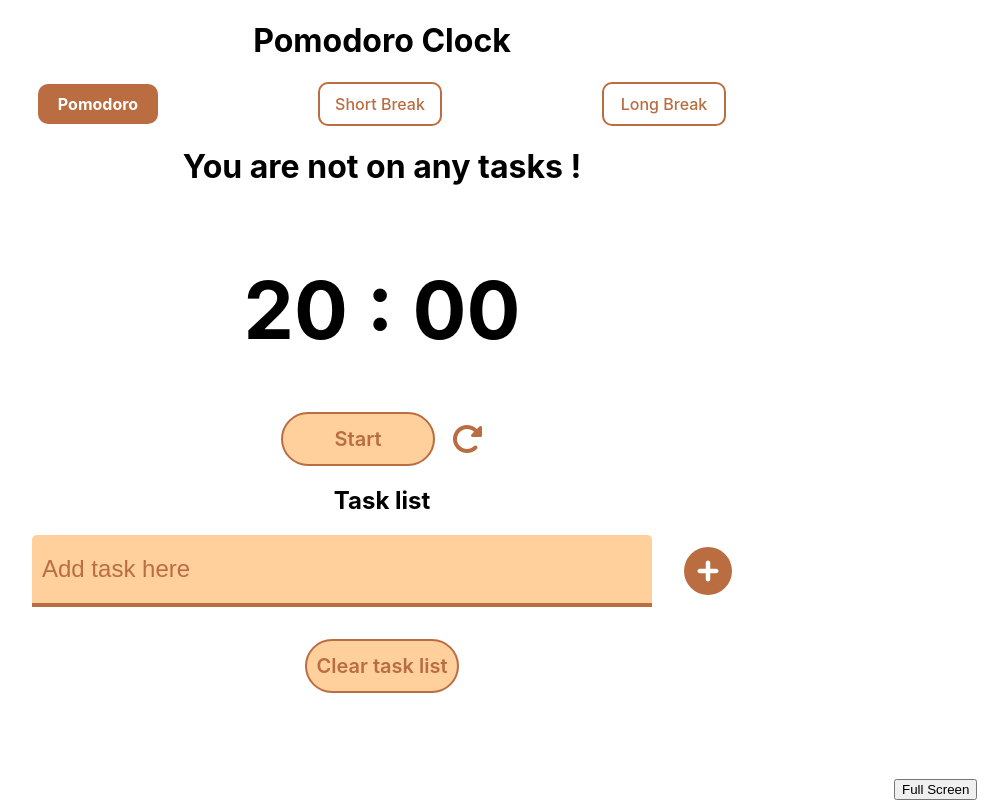
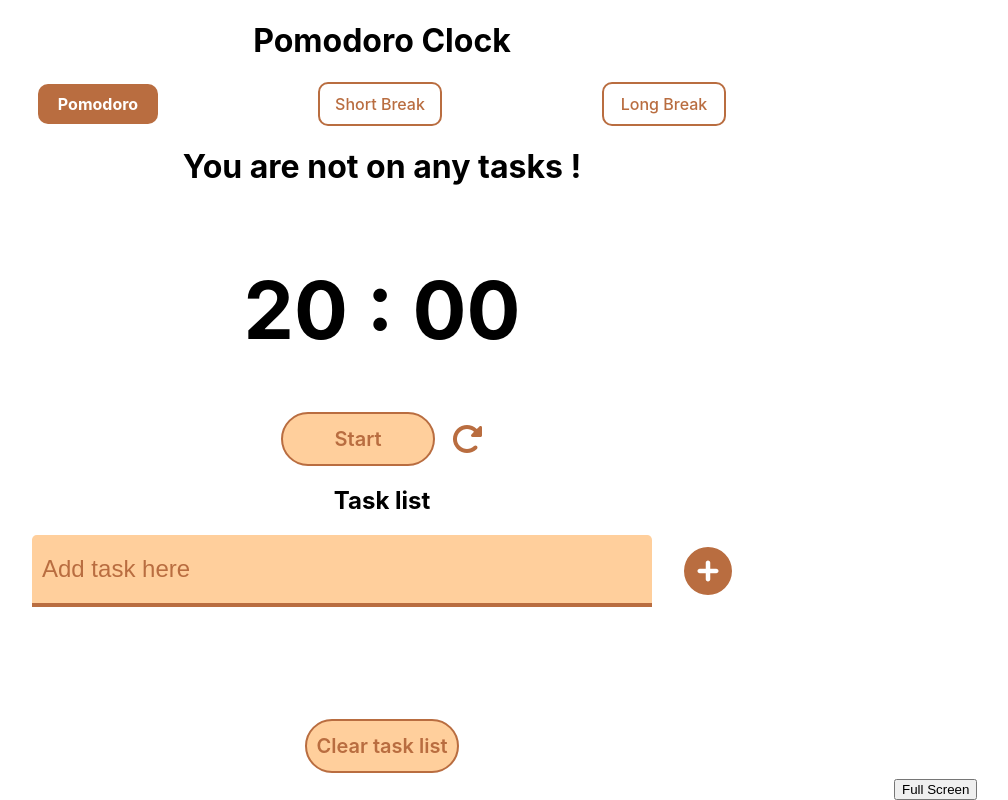
Before and after one commit to unt4m1nh/pomodoro2023, a React (Create React App) app: page / in a window 1280 px wide. Shown: the whole page, without its empty margins (258-1266 px from the left). Built offline with nearby package versions, Linux system fonts and the light colour scheme.

Commit message:
adding drag and drop for tasks and styling task list

```diff
--- a/package.json
+++ b/package.json
@@ -12,6 +12,7 @@
     "@testing-library/react": "^13.4.0",
     "@testing-library/user-event": "^13.5.0",
     "react": "^18.2.0",
+    "react-beautiful-dnd": "^13.1.1",
     "react-dom": "^18.2.0",
     "react-scripts": "5.0.1",
     "web-vitals": "^2.1.4"
--- a/src/components/Button/Button.js
+++ b/src/components/Button/Button.js
@@ -3,8 +3,7 @@ import "./Button.css"
 
 const Button = ({size, onClick, color, children}) => {
 
-    const [className, setClassName] = useState("btn-custom " + size)
-    console.log(className);
+    const [className, setClassName] = useState("btn-custom " + size);
 
     return (
         <div className={className} onClick={onClick} style={{backgroundColor: `${color}`}}>
--- a/src/index.js
+++ b/src/index.js
@@ -6,9 +6,8 @@ import reportWebVitals from './reportWebVitals';
 
 const root = ReactDOM.createRoot(document.getElementById('root'));
 root.render(
-  <React.StrictMode>
+    // Remove React Strict Mode for react-beautiful-dnd
     <App />
-  </React.StrictMode>
 );
 
 // If you want to start measuring performance in your app, pass a function
--- a/src/pages/Home/Home.css
+++ b/src/pages/Home/Home.css
@@ -93,3 +93,34 @@
     cursor: pointer;
     color: var(--hazel)
 }
+
+.task-list {
+    margin: 16px 0px 16px 0px;
+    display: flex;
+    flex-direction: column;
+    gap: 1rem;
+    padding: 0.75rem;
+}
+
+.task-item {
+    width: 680px;
+    height: 50px;
+    background-color: var(--hazel);
+    display: flex;
+    align-items: center;
+    justify-content: flex-start;
+    padding-left: 20px;
+    padding-right: 20px;
+    border-radius: 10px;
+    font-size: 20px;
+    font-weight: 700;
+    color: white;
+}
+
+.task-item .task-title {
+    flex-grow: 1;
+}
+
+.task-item .icon-delete {
+    margin-left: 0px;
+}
--- a/src/pages/Home/Home.js
+++ b/src/pages/Home/Home.js
@@ -3,6 +3,8 @@ import "./Home.css"
 import { FontAwesomeIcon } from "@fortawesome/react-fontawesome";
 import { faRotateRight } from "@fortawesome/free-solid-svg-icons";
 import { faPlusCircle } from "@fortawesome/free-solid-svg-icons";
+import { faTrashCan } from "@fortawesome/free-solid-svg-icons";
+import { DragDropContext, Droppable, Draggable } from 'react-beautiful-dnd';
 import Button from "../../components/Button/Button";
 
 function Home() {
@@ -11,7 +13,7 @@ function Home() {
     const [seconds, setSeconds] = useState('00');
     const [isRunning, setIsRunning] = useState(false);
     const [mode, setMode] = useState('Pomodoro');
-    const [task, setTask] = useState([]);
+    const [tasks, setTasks] = useState([]);
     const [taskValue, setTaskValue] = useState('');
     const [isFullScreen, setIsFullScreen] = useState(false);
     const [rotation, setRotation] = useState(0);
@@ -53,9 +55,6 @@ function Home() {
 
         return () => clearInterval(timerId)
     }, [isRunning]);
-
-    console.log(time);
-
 
 
     const handleStartClock = () => {
@@ -120,14 +119,58 @@ function Home() {
 
     const addTask = (taskName) => {
         if (taskName !== '') {
-            setTask(prevState => [...prevState, taskName])
+            const newTask = {
+                id: "Task" + tasks.length,
+                name: taskName
+            }
+            setTasks(prevState => [...prevState, newTask])
             setTaskValue('');
         }
     }
 
+    const deleteTask = (index) => {
+        const deletedTask = [...tasks];
+        if (index === tasks.length - 1) {
+            deletedTask.pop();
+        } else {
+            for (let i = index; i < deletedTask.length-1; i++) {
+                deletedTask[i] = deletedTask[i+1];
+            }
+            deletedTask.pop();
+        }
+        return setTasks(deletedTask)
+    }
+
     const clearTask = () => {
-        setTask([]);
+        setTasks([]);
     }
+
+    const handleDragAndDrop = (results) => {
+        const { source, destination, type } = results;
+
+        if (!destination) return;
+
+        if (source.droppableId === destination.draggableId &&
+            source.index === destination.index)
+            return;
+
+        if (type === 'group') {
+            const reorederTasks = [...tasks];
+
+            const sourceIndex = source.index;
+            const destinationIndex = destination.index;
+
+            //remove one task from start draggable position
+            const [removedTask] = reorederTasks.splice(sourceIndex, 1);
+            reorederTasks.splice(destinationIndex, 0, removedTask)
+
+            return setTasks(reorederTasks);
+        }
+
+
+    }
+
+    //console.log(tasks)
 
 
     return (
@@ -141,7 +184,7 @@ function Home() {
                     <div className={mode === 'Short Break' ? "modeActive" : "mode"} onClick={() => { handleChangeMode('Short Break') }}>Short Break</div>
                     <div className={mode === 'Long Break' ? "modeActive" : "mode"} onClick={() => { handleChangeMode('Long Break') }}>Long Break</div>
                 </div>
-                <h1>{task.length !== 0 ? task[0] : 'You are not on any tasks !'}</h1>
+                <h1>{tasks.length !== 0 ? tasks[0].name : 'You are not on any tasks !'}</h1>
                 <h1 className="time">{`${minutes} : ${seconds}`}</h1>
                 <div className="content-clock-buttons">
                     {
@@ -158,15 +201,40 @@ function Home() {
                 <h2>Task list</h2>
                 <div className="input-row">
                     <input type="text" placeholder="Add task here" value={taskValue} onChange={(e) => setTaskValue(e.target.value)}></input>
-                    <FontAwesomeIcon className="btn-add" icon={faPlusCircle} size="3x" onClick={() => {addTask(taskValue)}} ></FontAwesomeIcon>
+                    <FontAwesomeIcon className="btn-add" icon={faPlusCircle} size="3x" onClick={() => { addTask(taskValue) }} ></FontAwesomeIcon>
                 </div>
-                <ul>
-                    {
-                        task.map((index) => (
-                            <li key={index}>{index}</li>
-                        ))
-                    }
-                </ul>
+                <DragDropContext onDragEnd={handleDragAndDrop}>
+                    <div className="task-list">
+                        <Droppable droppableId="ROOT" type="group">
+                            {(provided) => (
+                                <div className="task-list" {...provided.droppableProps} ref={provided.innerRef}>
+                                    {
+                                        tasks.map((task, index) => (
+                                            <Draggable draggableId={task.id} key={task.id} index={index}>
+                                                {(provided) => (
+                                                    <div className="task-item"
+                                                        {...provided.dragHandleProps}
+                                                        {...provided.draggableProps}
+                                                        ref={provided.innerRef}>
+                                                        <h3 className="task-title">{task.name}</h3>
+                                                        <FontAwesomeIcon
+                                                            onClick={() => {
+                                                                deleteTask(index)
+                                                            }}
+                                                            icon={faTrashCan}
+                                                            className="icon-delete"
+                                                        ></FontAwesomeIcon>
+                                                    </div>
+                                                )}
+                                            </Draggable>
+                                        ))
+                                    }
+                                    {provided.placeholder}
+                                </div>
+                            )}
+                        </Droppable>
+                    </div>
+                </DragDropContext>
                 <Button size="large" onClick={clearTask} color="var(--hazel-light)">Clear task list</Button>
             </div>
             <button onClick={toggleFullScreen} className="btn-fullscreen">Full Screen</button>
```
Also changed, not shown: 1 other file (tests, documents, lock files or other folders).
